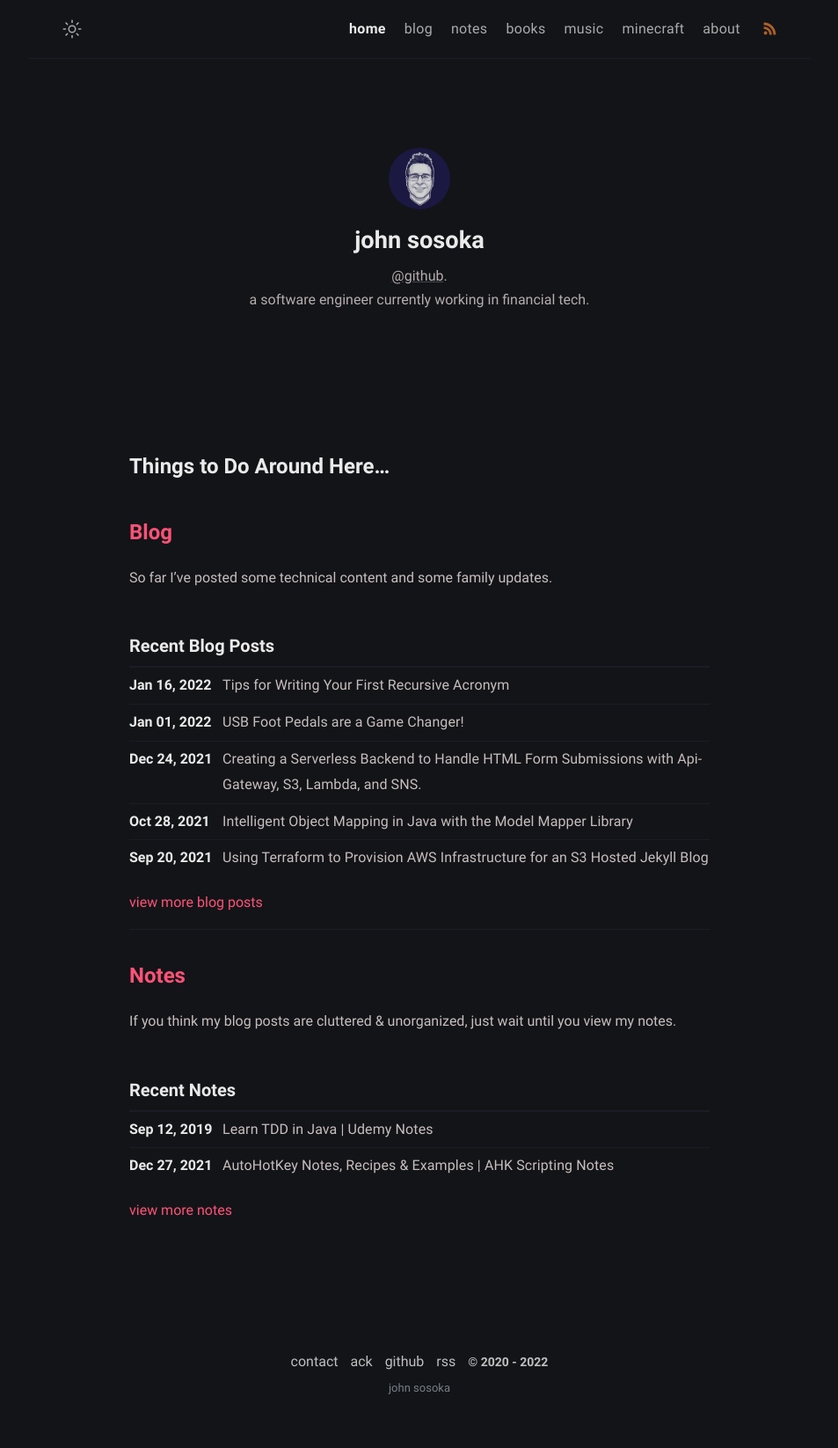
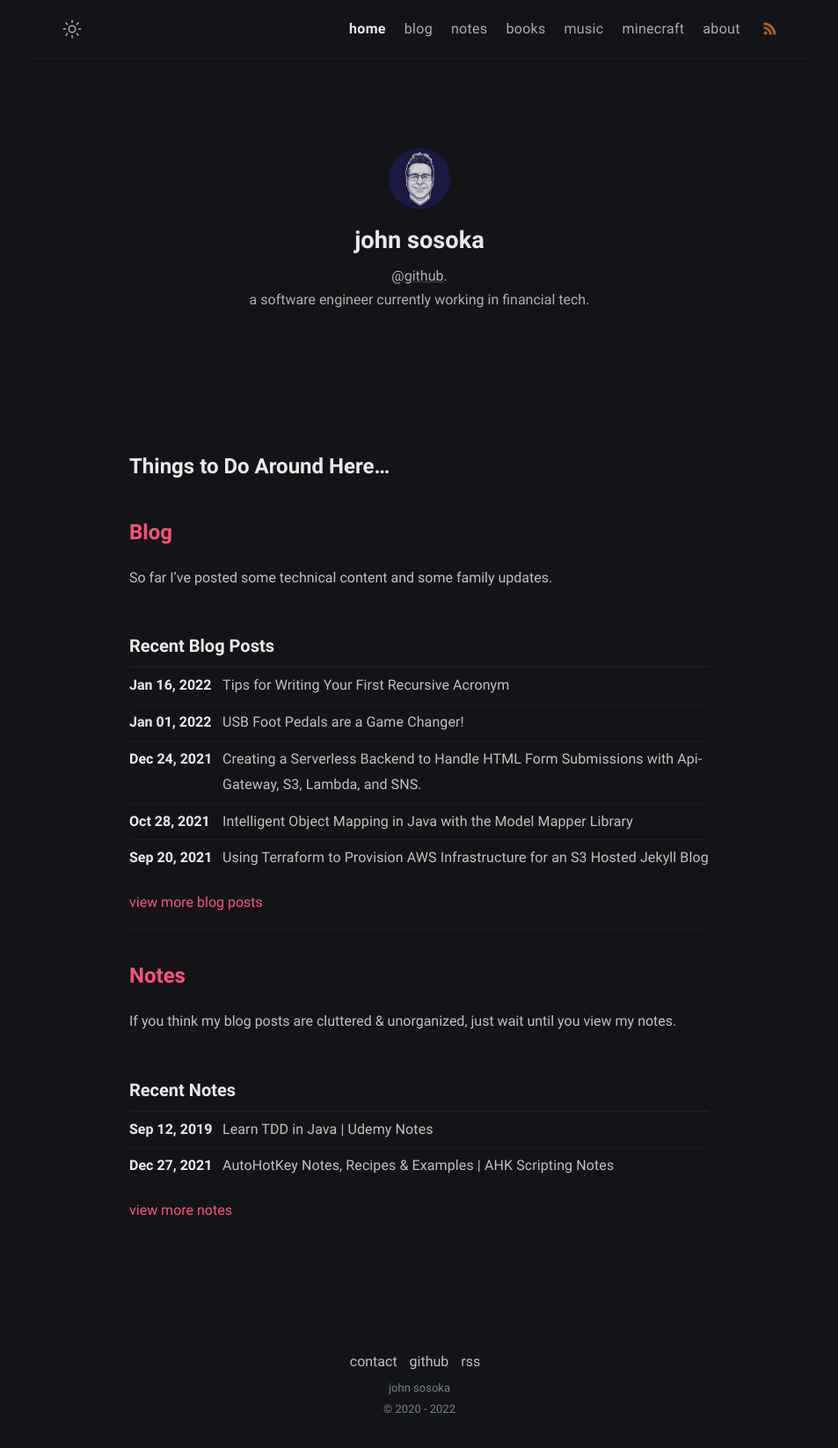
Before and after one commit to johnsosoka/site-johnsosoka-com, a Jekyll site: the page built from website/index.md, in a window 1280 px wide. Shown: the whole page at 88% size, without its empty margins (163-1116 px from the left). Built offline with Jekyll 4.4.1, drawn with Linux system fonts in a browser that asks for light colours; before the commit the page ends 1622 px from its top, so only the background shows below that.

Commit message:
cleaning up footer

```diff
--- a/website/_includes/footer.html
+++ b/website/_includes/footer.html
@@ -1,11 +1,10 @@
-<footer class="footer" xmlns="http://www.w3.org/1999/html">
+<footer class="footer" xmlns="http://www.w3.org/1999/html" xmlns="http://www.w3.org/1999/html">
   <a class="footer_item" href="/contact/">contact</a>
-  <a class="footer_item" href="/thanks/">ack</a>
   <a class="footer_item" href="https://github.com/johnsosoka">github</a>
   <a class="footer_item" href="/feed.xml">rss</a>
-  <span class="footer_item">&copy; {{site.site_est_year}} - {{ site.time | date: "%Y" }}</span>
   <small class="footer_copyright">
-    john sosoka
+    john sosoka</br>
+    &copy; {{site.site_est_year}} - {{ site.time | date: "%Y" }}
   </small>
 </footer>
 <script src="/assets/js/main.js" defer="defer"></script>
```
